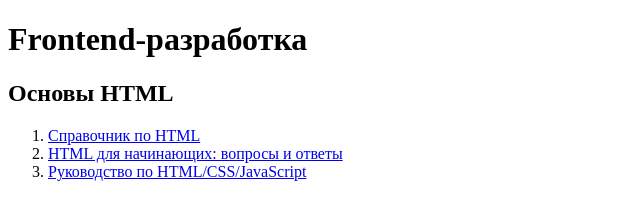
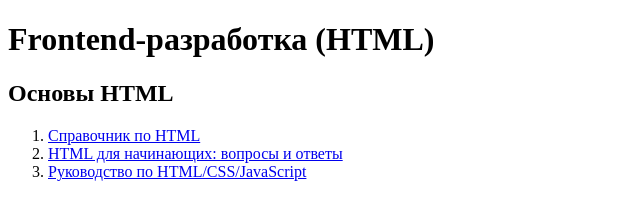
Before and after one commit to KasianKristina/task-html, a website: page src/index.html in a window 1280 px wide. Shown: the whole page, without its empty margins (0-640 px from the left). Drawn offline with Linux system fonts and the light colour scheme.

Commit message:
Задание по HTML

```diff
--- a/src/index.html
+++ b/src/index.html
@@ -4,7 +4,7 @@
         <title>HTML</title>
     </head>
     <body>
-        <h1>Frontend-разработка</h1>
+        <h1>Frontend-разработка (HTML)</h1>
         <h2>Основы HTML</h2>
         <ol>
             <li><a href="http://htmlbook.ru/html">Справочник по HTML</a></li>
```
